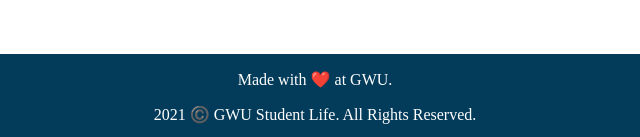
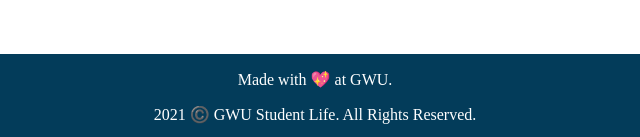
Before and after one commit to garrettramela/gwu-web-apps, a plain HTML site: page index.html in a window 1280 px wide. Shown: the part 660-797 px from the top of the page, 325-965 px from the left. Drawn offline with Linux system fonts and the light colour scheme.

Commit message:
Adjusting emoji with hexcodes.

```diff
--- a/index.html
+++ b/index.html
@@ -17,7 +17,7 @@
         <p>Our school is located in the heart of Washington, DC. The nation's capital is filled with incredible cuisines, people, and experiences.</p>
     </section>
     <footer>
-        <p>Made with ❤️ at GWU.</p>
+        <p>Made with &#128150; at GWU.</p>
         <p>2021 ©️ <a href="index.html" title="GWU Student Life Homepage">GWU Student Life</a>. All Rights Reserved.</p>
     </footer>
 </body>
```
Also changed, not shown: 1 other file.
